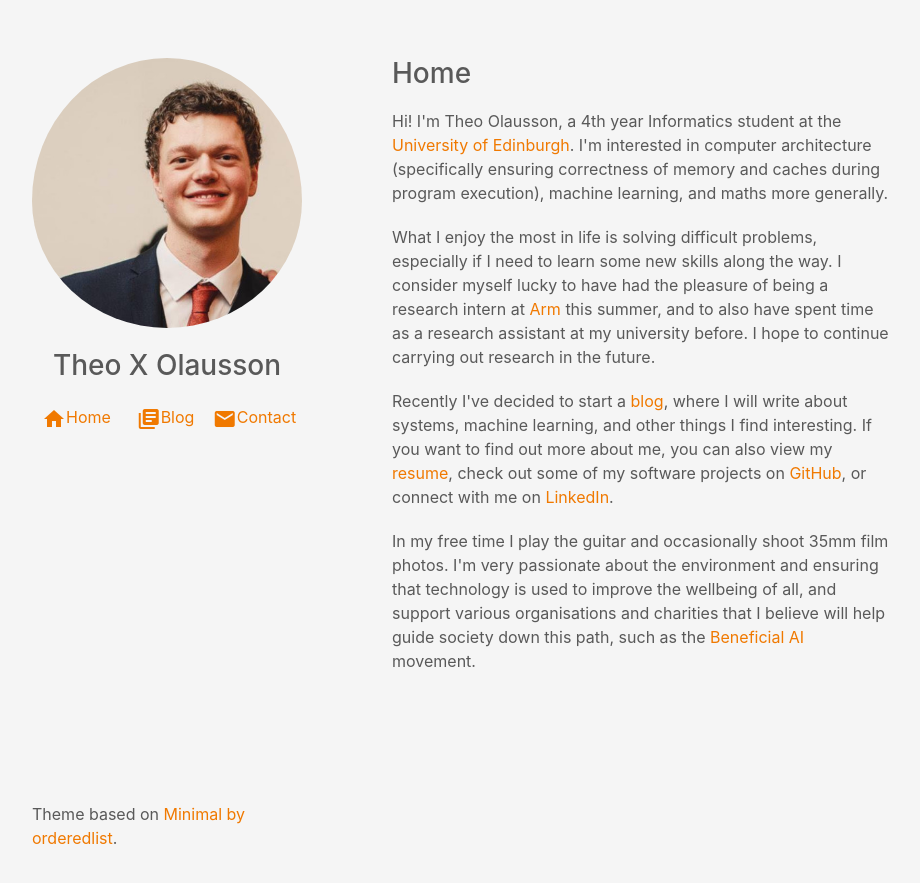
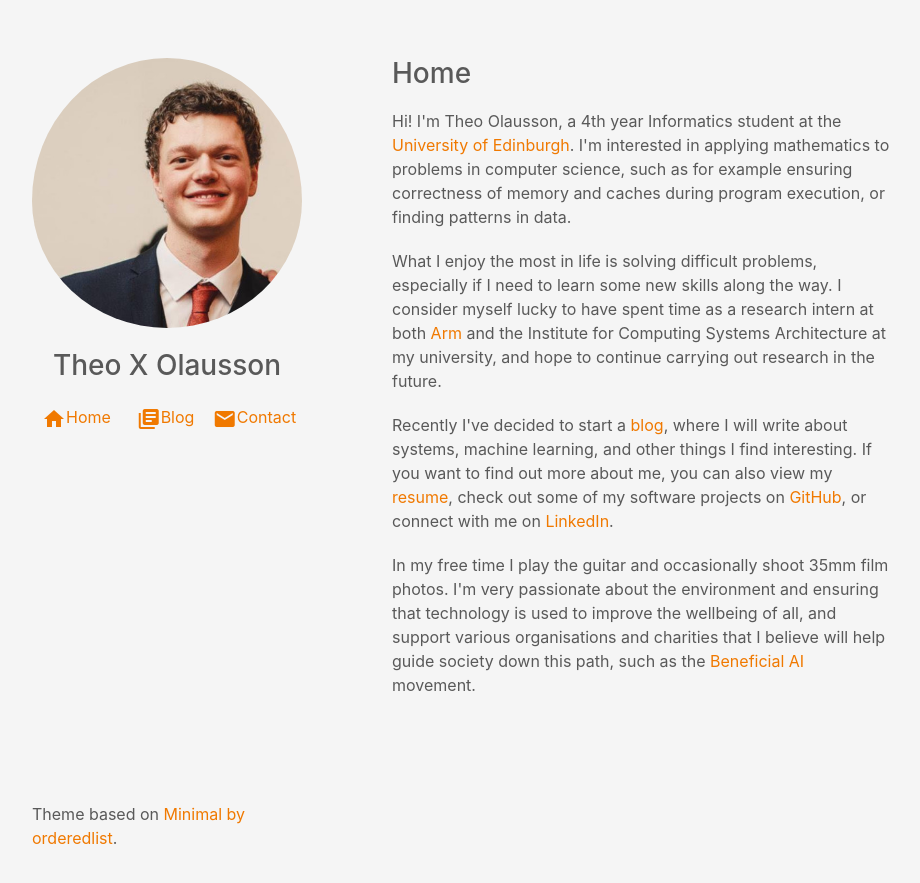
Before and after one commit to theoxo/theoxo.github.io, a Jekyll site: the page built from index.md, in a window 1280 px wide. Shown: the top 883 px of the page, without its empty margins (178-1098 px from the left). Built offline with Jekyll 4.4.1, drawn with Linux system fonts in a browser that asks for light colours.

Commit message:
improvement: slight rewrite

```diff
--- a/index.md
+++ b/index.md
@@ -6,17 +6,16 @@ subtitle: Home
 <p> Hi!
     I'm Theo Olausson, a 4th year Informatics student at the
     <a href="https://www.ed.ac.uk/informatics">University of Edinburgh</a>.
-    I'm interested in computer architecture
-    (specifically ensuring correctness of memory and caches
-    during program execution), machine learning, and maths more generally.
+    I'm interested in applying mathematics to problems in computer science,
+    such as for example ensuring correctness of memory and caches
+    during program execution, or finding patterns in data.
 </p>
 <p>
     What I enjoy the most in life is solving difficult problems, especially
-    if I need to learn some new skills along the way.
-    I consider myself lucky to have had the pleasure of being a research intern
-    at <a href="https://www.arm.com">Arm</a> this summer,
-    and to also have spent time as a research assistant at my university before.
-    I hope to continue carrying out research in the future.
+    if I need to learn some new skills along the way. I consider myself
+    lucky to have spent time as a research intern at both <a href="https://www.arm.com">Arm</a>
+    and the Institute for Computing Systems Architecture at my university,
+    and hope to continue carrying out research in the future.
 </p>
 <p>
     Recently I've decided to start a <a href="/blog">blog</a>, where I will
```
Also changed, not shown: _posts/2019-08-30-leaving-arm.md (+2 -2 lines).
